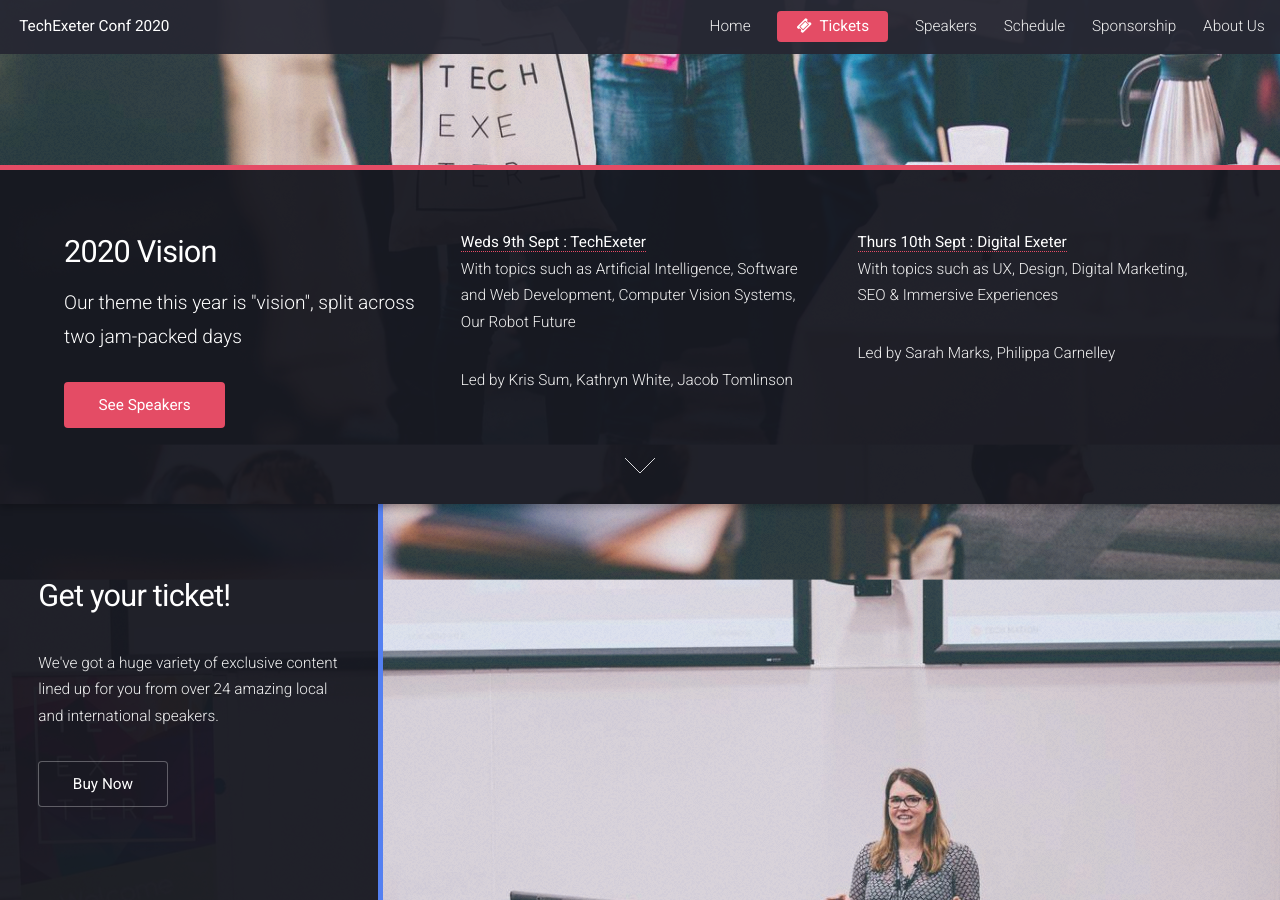
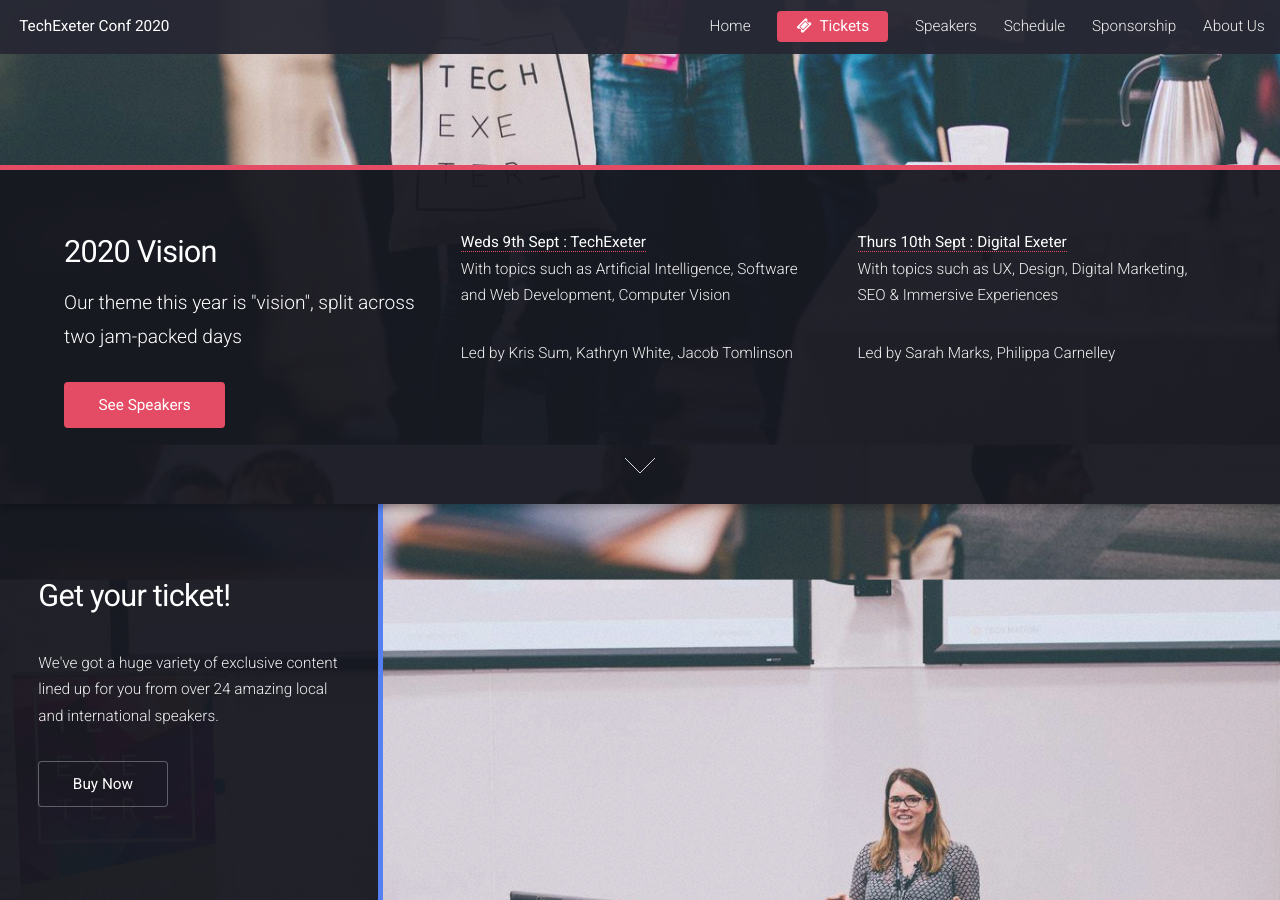
Before and after one commit to TechExeter/conference-2020, a Jekyll site: the page built from index.html, in a window 1280 px wide and 900 px high, scrolled down 1296 px. Built offline with Jekyll 4.4.1, drawn with Linux system fonts in a browser that asks for light colours.

Commit message:
removed 'robots' from front page

```diff
--- a/index.html
+++ b/index.html
@@ -37,7 +37,7 @@
 						</header>
 					</div>
 					<div class="4u 12u$(medium)">
-						<p><a href="{{ site.url }}{{ site.baseurl }}/schedule.html#weds"><strong>Weds 9th Sept : TechExeter</strong></a><br/> With topics such as Artificial Intelligence, Software and Web Development, Computer Vision Systems, Our Robot Future </p>
+						<p><a href="{{ site.url }}{{ site.baseurl }}/schedule.html#weds"><strong>Weds 9th Sept : TechExeter</strong></a><br/> With topics such as Artificial Intelligence, Software and Web Development, Computer Vision </p>
 						<p>Led by Kris Sum, Kathryn White, Jacob Tomlinson</p>
 					</div>
 					<div class="4u$ 12u$(medium)">
```
